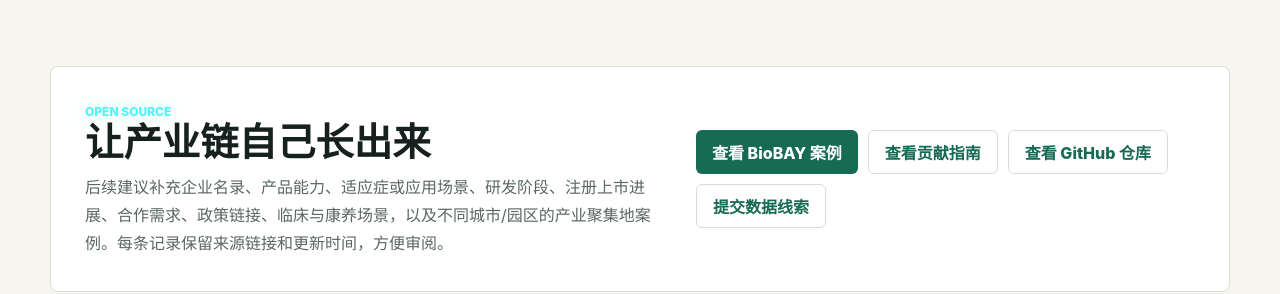
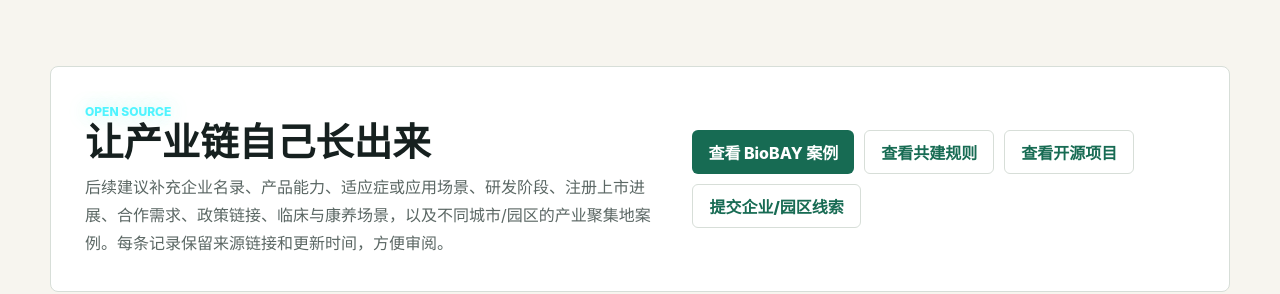
Before and after one commit to proteinb/longevity-economy-atlas, a website: page index.html in a window 1280 px wide. Shown: the part 11027-11321 px from the top of the page. Drawn offline with Linux system fonts and the light colour scheme.

Commit message:
Clarify contribution action labels

```diff
--- a/index.html
+++ b/index.html
@@ -398,9 +398,9 @@
         </div>
         <div class="contribute-actions">
           <a class="primary-action" href="./苏州BioBAY长寿经济产业图谱.md">查看 BioBAY 案例</a>
-          <a class="secondary-action" href="./CONTRIBUTING.md">查看贡献指南</a>
-          <a class="secondary-action" href="https://github.com/proteinb/longevity-economy-atlas" target="_blank" rel="noreferrer">查看 GitHub 仓库</a>
-          <a class="secondary-action" href="https://github.com/proteinb/longevity-economy-atlas/issues/new/choose" target="_blank" rel="noreferrer">提交数据线索</a>
+          <a class="secondary-action" href="./CONTRIBUTING.md">查看共建规则</a>
+          <a class="secondary-action" href="https://github.com/proteinb/longevity-economy-atlas" target="_blank" rel="noreferrer">查看开源项目</a>
+          <a class="secondary-action" href="https://github.com/proteinb/longevity-economy-atlas/issues/new/choose" target="_blank" rel="noreferrer">提交企业/园区线索</a>
         </div>
       </section>
 
```
